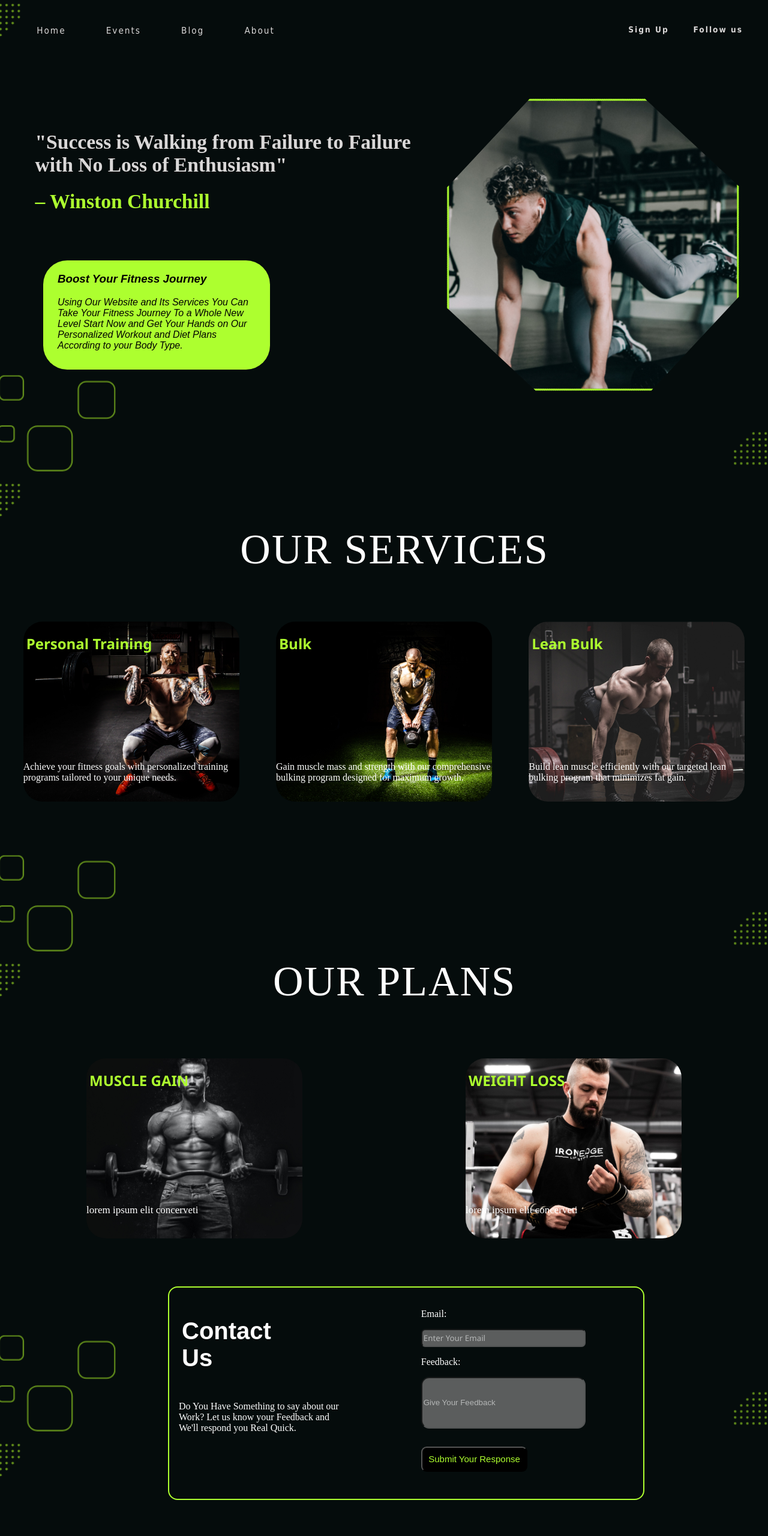
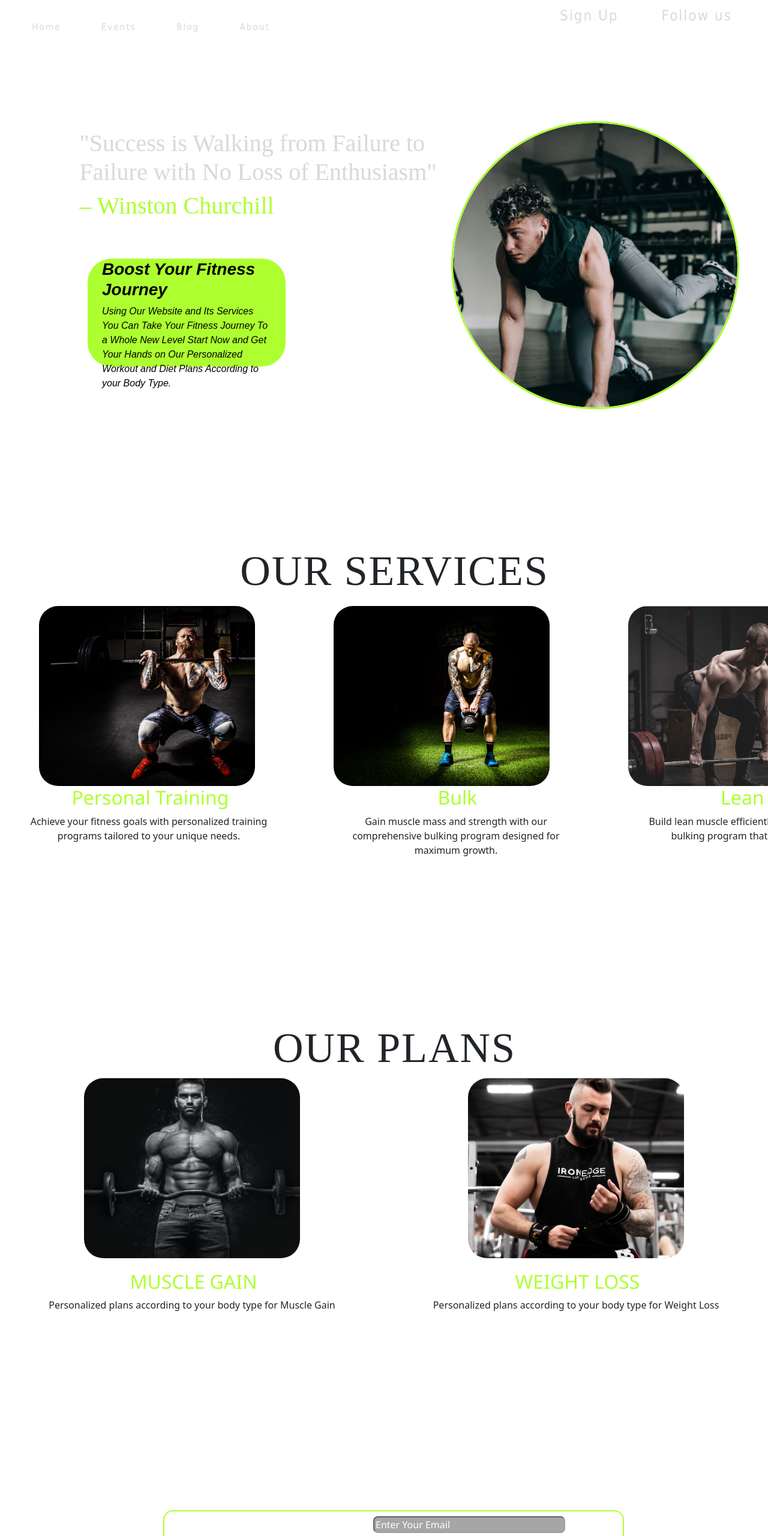
Before and after one commit to rookiedev07/LastOneFS, a plain HTML site: page NewGenFinal PROJECT/HTML/index.html in a window 1280 px wide. Shown: the top 2560 px of the page at 60% size. Drawn offline with nearby package versions, Linux system fonts and the light colour scheme; a web font is replaced by a local one.

Commit message:
Add files via upload

```diff
--- a/NewGenFinal PROJECT/CSS/index.css
+++ b/NewGenFinal PROJECT/CSS/index.css
@@ -1,8 +1,10 @@
 @import url('https://fonts.googleapis.com/css2?family=Bodoni+Moda+SC:ital,opsz,wght@0,6..96,400..900;1,6..96,400..900&display=swap');
 @import url('https://fonts.googleapis.com/css2?family=Protest+Guerrilla&display=swap');
-html{
+
+html {
     scroll-behavior: smooth;
 }
+
 body {
     background-color: rgb(73, 72, 72);
     color: white;
@@ -13,6 +15,7 @@ body {
     background-blend-mode: overlay;
     overflow-x: hidden;
 }
+
 body.blurred::before {
     content: "";
     position: fixed;
@@ -42,18 +45,11 @@ body.blurred::before {
     z-index: 1000; /* Ensure it is above other content */
 }
 
-#overlay.visible {
+#overlay.visible, #overlay2.visible, #overlay3.visible, #form1.visible {
     display: block;
 }
 
-#overlay2.visible{
-    display: block;
-}
-#overlay3.visible, #form1.visible{
-    display: block;
-}
-
-#closeBtn, #closeBtn2, #closeBtn3, #closeBtn4{
+#closeBtn, #closeBtn2, #closeBtn3, #closeBtn4 {
     float: right;
     margin-top: -0.7em;
     cursor: pointer;
@@ -63,6 +59,7 @@ body.blurred::before {
 ::-webkit-scrollbar {
     scrollbar-width: none;
 }
+
 h2 {
     color: greenyellow;
     display: inline-block;
@@ -130,7 +127,8 @@ li:hover {
     font-size: 1.05em;
     font-family: "Bodoni Moda SC";
 }
-.fade-out{
+
+.fade-out {
     opacity: 0;
     transition: all 0.4s ease;
 }
@@ -138,10 +136,10 @@ li:hover {
 #quoter {
     color: greenyellow;
 }
-
 header {
     opacity: 0;
     animation: fadeIn ease 2.7s 1.5s forwards;
+    width: 100%;
 }
 
 #Re,
@@ -150,18 +148,24 @@ header {
     animation: fly-in-from-left ease 2.2s 0.5s forwards;
 }
 
-.container{
-    width: max-content;
+.container1, .container2 {
+    display: flex;
+    justify-content: space-around;
+    align-items: flex-start;
+    height: 20em;
+    width: 100%;
 }
+
 .skew-wrapper {
     position: relative;
     overflow: hidden;
     height: 30em;
+    border: 3.2px solid greenyellow;
+    border-radius: 50%;
     width: 30em;
     float: right;
     margin-right: 3em;
     margin-top: -28em;
-    transform: rotate(-47deg);
     z-index: -10;
     opacity: 0;
     animation: fadeIn 3s 1.5s forwards ease;
@@ -171,19 +175,15 @@ header {
     content: "";
     position: absolute;
     top: 0;
-    border: 3px solid greenyellow;
     left: 0;
     width: 100%;
+    border-radius: 80%;
     height: 100%;
-    transform: rotate(47deg);
     background-image: url('../ASSETS/IMG_20240930_133147.png');
     background-size: cover;
     background-position: center;
     z-index: -1; /* Ensure the background is behind the content */
 }
-
-
-
 
 @keyframes fly-in-from-left {
     from {
@@ -212,17 +212,21 @@ header {
         opacity: 0;
         transform: translateY(-100%);
     }
-    to { opacity: 1 }
-}
-@keyframes FadeOutBottom{
-    from{
+    to {
         opacity: 1;
     }
-    to{
+}
+
+@keyframes FadeOutBottom {
+    from {
+        opacity: 1;
+    }
+    to {
         opacity: 0;
         transform: translateY(-100%);
     }
 }
+
 .reminder {
     height: 180px;
     width: 330px;
@@ -239,7 +243,6 @@ header {
     font-family: Arial, Helvetica, sans-serif;
     display: inline-block;
     font-style: italic;
-
 }
 
 #headingR {
@@ -248,9 +251,26 @@ header {
 }
 
 .sec1 {
+    display: grid;
+    margin-top: 1em;
+}
+
+.serv-container {
     display: flex;
     justify-content: space-around;
-    margin-top: 5em;
+}
+
+.text-container {
+    display: flex;
+    gap: 4em;
+    width: 100%;
+}
+
+.serv-heading {
+    text-align: center;
+    text-wrap: wrap;
+    width: 25em;
+    margin-left: 3em;
 }
 
 .services {
@@ -262,10 +282,7 @@ header {
 }
 
 .sec2 {
-    margin-top: -0.4em;
-    padding-top: 3em;
-    display: flex;
-    justify-content: space-around;
+    display: grid;
 }
 
 #sec1_title,
@@ -301,7 +318,7 @@ header {
 }
 
 .services:hover {
-    transform: scale(1.05);
+    transform: scale(2);
 }
 
 .plans {
@@ -309,6 +326,16 @@ header {
     width: 360px;
     border-radius: 2em;
     transition: transform 0.5s;
+    background-color: lightcoral;
+    padding: 10px;
+}
+
+.heading {
+    display: block;
+    height: 20%;
+    width: 100%;
+    text-align: center;
+    justify-content: space-between;
 }
 
 .plans p {
@@ -349,9 +376,11 @@ header {
     font-size: 40px;
     width: 4em;
 }
-.contact-us p{
+
+.contact-us p {
     width: 17em;
 }
+
 .contact-form {
     float: right;
     margin-right: 5em;
@@ -374,11 +403,12 @@ header {
     opacity: 0.7;
     background-color: grey;
 }
-input::placeholder{
+
+input::placeholder {
     color: white;
 }
 
-button{
+button {
     color: greenyellow;
     background-color: black;
     font-size: 15px;
@@ -387,12 +417,13 @@ button{
     margin-top: 2em;
     transition: all 0.4s ease;
 }
-button:hover{
+
+button:hover {
     color: black;
     background-color: greenyellow;
 }
-.members1,
-.members2 {
+
+.members1, .members2 {
     display: flex;
     justify-content: space-evenly;
     margin-bottom: 2em;
@@ -410,9 +441,10 @@ button:hover{
     font-size: 19px;
 }
 
-.box h2{
+.box h2 {
     color: white;
 }
+
 footer {
     height: 35em;
     background-color: black;
@@ -433,6 +465,7 @@ footer {
     display: flex;
     margin-left: 34em;
 }
-.socials .fab{
+
+.socials .fab {
     margin-left: 3.2em;
 }
--- a/NewGenFinal PROJECT/HTML/index.html
+++ b/NewGenFinal PROJECT/HTML/index.html
@@ -11,6 +11,7 @@
         rel="stylesheet">
     <link rel="stylesheet" href="https://cdnjs.cloudflare.com/ajax/libs/font-awesome/6.0.0-beta3/css/all.min.css">
     <link href="https://unpkg.com/aos@2.3.1/dist/aos.css" rel="stylesheet">
+    <link href="https://stackpath.bootstrapcdn.com/bootstrap/5.1.3/css/bootstrap.min.css" rel="stylesheet">
     <script src="../JS/script.js"></script>
 
 </head>
@@ -49,10 +50,28 @@
     </div>
     <h1 id="sec1_title" data-aos="fade-down">OUR SERVICES</h1>
     <section class="sec1">
+        <div class="serv-container">
         <div class="services" id="serv1" data-aos="fade-down">
-            <h2>Personal Training</h2>
-            <p> Achieve your fitness goals with personalized training programs tailored to your unique needs.</p>
-        </div>
+            </div>
+            <div class="services" id="serv2" data-aos="fade-down">
+            </div>
+            <div class="services" id="serv3" data-aos="fade-down">
+            </div></div>
+            <div class="text-container" data-aos="fade-down">
+                <div class="serv-heading">
+                    <h2>Personal Training</h2>
+                <p> Achieve your fitness goals with personalized training programs tailored to your unique needs.</p>
+                </div>
+                <div class="serv-heading">
+                    <h2>Bulk</h2>
+                <p>Gain muscle mass and strength with our comprehensive bulking program designed for maximum growth.</p>
+
+                </div>
+                <div class="serv-heading">
+                    <h2>Lean Bulk</h2>
+                <p>Build lean muscle efficiently with our targeted lean bulking program that minimizes fat gain.</p>
+                </div>
+            </div>
         <div id="overlay" class="hidden">
             <h2>PERSONAL TRAINING</h2>
             <h5 id="closeBtn">X</h5>
@@ -76,10 +95,9 @@
             </p>
         </div>
 
-        <div class="services" id="serv2" data-aos="fade-down">
-            <h2>Bulk</h2>
-            <p>Gain muscle mass and strength with our comprehensive bulking program designed for maximum growth.</p>
-        </div>
+
+
+
         <div id="overlay2" class="hidden2">
             <h2>BULK</h2>
             <h5 id="closeBtn2">X</h5>
@@ -104,10 +122,8 @@
                 Experience the benefits of a well-structured bulking plan and see the results for yourself.
             </p>
         </div>
-        <div class="services" id="serv3" data-aos="fade-down">
-            <h2>Lean Bulk</h2>
-            <p>Build lean muscle efficiently with our targeted lean bulking program that minimizes fat gain.</p>
-        </div>
+
+
         <div id="overlay3" class="hidden3">
             <h2>LEAN BULK</h2>
             <h5 id="closeBtn3">X</h5>
@@ -134,14 +150,19 @@
     </section>
     <h1 id="sec2_title" data-aos="fade-down">OUR PLANS</h1>
     <section class="sec2" data-aos="fade-down">
-            <div class="plans" id="plan1" onclick="planPage()">
+        <div class="container1">
+            <div class="plans" id="plan1" onclick="planPage()"></div>
+            <div class="plans" id="plan2" onclick="planPage()"></div>
+        </div>
+        <div class="container2" data-aos="fade-down">
+            <div class="heading">
                 <h2>MUSCLE GAIN</h2>
-                <p>lorem ipsum elit concerveti</p>
+                <p>Personalized plans according to your body type for Muscle Gain</p>
             </div>
-        </a>
-        <div class="plans" id="plan2" onclick="planPage()">
-            <h2>WEIGHT LOSS</h2>
-            <p>lorem ipsum elit concerveti</p>
+            <div class="heading">
+                <h2>WEIGHT LOSS</h2>
+                <p>Personalized plans according to your body type for Weight Loss</p>
+            </div>
         </div>
     </section>
     <section class="contact-us" data-aos="fade-down">
@@ -199,6 +220,7 @@
 <script>
     AOS.init();
   </script>
+  <script src="https://stackpath.bootstrapcdn.com/bootstrap/5.1.3/js/bootstrap.bundle.min.js"></script>
 </body>
 
 </html>
```
Also changed, not shown: NewGenFinal PROJECT/HTML/pro.html (+7 -55 lines).
